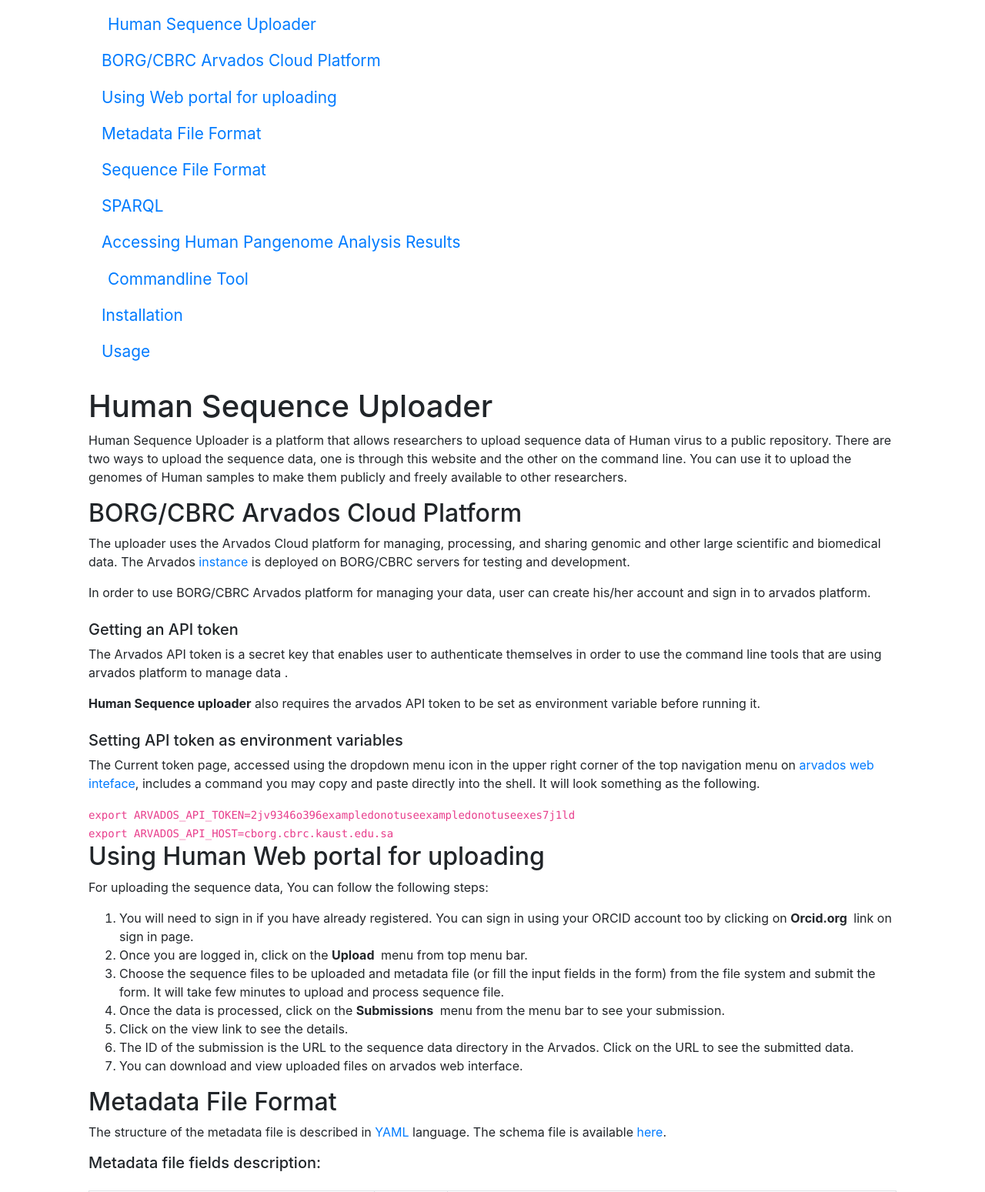
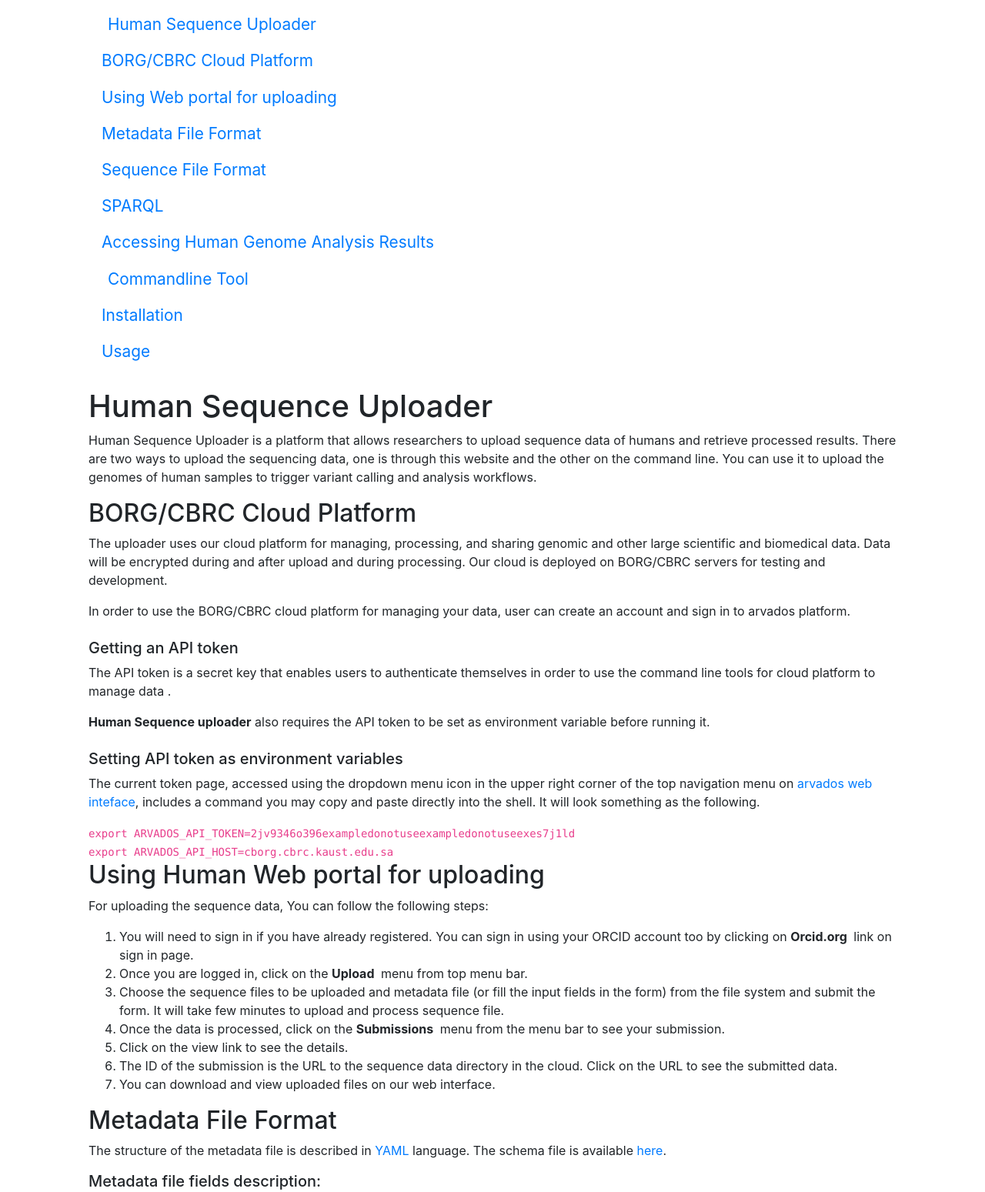
Before and after one commit to TamChiKeung/hseqweb, a Django app: page /doc/ in a window 1280 px wide. Shown: the part 103-1652 px from the top of the page at 77% size. Run offline with Django 3.2, Linux system fonts and the light colour scheme; parts of the project's set-up code (start-up, migrations or seed data) failed here and were passed over; some libraries are stand-ins or nearby versions.

Commit message:
edits to documentation

```diff
--- a/hseqweb/templates/doc.html
+++ b/hseqweb/templates/doc.html
@@ -15,12 +15,13 @@
     <nav id="docs-nav" class="docs-nav navbar">
         <ul class="section-items list-unstyled nav flex-column pb-3">
             <li class="nav-item section-title"><a class="nav-link scrollto active" href="#section-1"><span class="theme-icon-holder mr-2"><i class="fas fa-map-signs"></i></span>Human Sequence Uploader</a></li>
-            <li class="nav-item"><a class="nav-link scrollto" href="#item-1-1">BORG/CBRC Arvados Cloud Platform</a></li>
+            <li class="nav-item"><a class="nav-link scrollto" href="#item-1-1">BORG/CBRC Cloud Platform</a></li>
             <li class="nav-item"><a class="nav-link scrollto" href="#item-1-2">Using Web portal for uploading</a></li>
             <li class="nav-item"><a class="nav-link scrollto" href="#item-1-3">Metadata File Format</a></li>
             <li class="nav-item"><a class="nav-link scrollto" href="#item-1-4">Sequence File Format</a></li>
             <li class="nav-item"><a class="nav-link scrollto" href="#item-1-5">SPARQL</a></li>
-            <li class="nav-item"><a class="nav-link scrollto" href="#item-1-6">Accessing Human Pangenome Analysis Results</a></li>
+            <li class="nav-item"><a class="nav-link scrollto"
+            href="#item-1-6">Accessing Human Genome Analysis Results</a></li>
             <li class="nav-item section-title"><a class="nav-link scrollto active" href="#section-2"><span class="theme-icon-holder mr-2"><i class="fas fa-map-signs"></i></span>Commandline Tool</a></li>
             <li class="nav-item"><a class="nav-link scrollto" href="#item-2-1">Installation</a></li>
             <li class="nav-item"><a class="nav-link scrollto" href="#item-2-2">Usage</a></li>
@@ -33,22 +34,39 @@
                 <header class="docs-header">
                     <h1 class="docs-heading">Human Sequence Uploader<!-- <span class="docs-time">Last updated: </span>--></h1>
                     <section class="docs-intro">
-                        <p>Human Sequence Uploader is a platform that allows researchers to upload sequence data of Human virus to a public
-                        repository. There are two ways to upload the sequence data, one is through this website and the other on the command line.
-                        You can use it to upload the genomes of Human samples to make them publicly and freely available to other researchers.</p>
+                        <p>Human Sequence Uploader is a platform that
+                        allows researchers to upload sequence data of
+                        humans and retrieve processed results. There
+                        are two ways to upload the sequencing data,
+                        one is through this website and the other on
+                        the command line.
+                        You can use it to upload the genomes of human
+                        samples to trigger variant calling and
+                        analysis workflows.</p>
                     </section><!--//docs-intro-->
                     <section class="docs-section" id="item-1-1">
-						<h2 class="section-heading">BORG/CBRC Arvados Cloud Platform</h2>
-						<p>The uploader uses the Arvados Cloud platform for managing, processing, and sharing genomic and other large scientific and biomedical data.
-                        The Arvados <a class="theme-link" href="https://workbench.cborg.cbrc.kaust.edu.sa/" target="_blank">instance</a> is deployed on BORG/CBRC servers for testing and development. </p>
-                        <p>In order to use BORG/CBRC Arvados platform for managing your data, user can create his/her account and sign in to arvados platform.</p>
+						<h2 class="section-heading">BORG/CBRC Cloud Platform</h2>
+						<p>The uploader uses
+                        our cloud platform for managing, processing,
+                        and sharing genomic and other large scientific
+                        and biomedical data. Data will be encrypted
+                        during and after upload and during processing.
+                        Our cloud is deployed on BORG/CBRC servers for testing and development.</p>
+                        <p>In order to use the BORG/CBRC cloud
+                        platform for managing your data, user can
+                        create an account and sign in to arvados
+                        platform.</p>
                         <h5 class="pt-2">Getting an API token</h5>
-                        <p>The Arvados API token is a secret key that enables user to authenticate themselves in order to use the command line tools
-                        that are using arvados platform to manage data .</p>
-                        <p><strong>Human Sequence uploader</strong> also requires the arvados API token to be set as environment variable before running it.</p>
+                        <p>The API token is a secret key that enables users to authenticate themselves in order to use the command line tools
+                        for cloud platform to manage data .</p>
+                        <p><strong>Human Sequence uploader</strong> also requires the API token to be set as environment variable before running it.</p>
                         <h5 class="pt-2">Setting API token as environment variables</h5>
-                        <p>The Current token page, accessed using the dropdown menu icon in the upper right corner of the top navigation menu on <a class="theme-link" href="https://workbench.cborg.cbrc.kaust.edu.sa/" target="_blank">arvados web inteface</a>,
-                        includes a command you may copy and paste directly into the shell. It will look something as the following.</p>
+                        <p>The current token page, accessed using the
+                        dropdown menu icon in the upper right corner
+                        of the top navigation menu
+                        on <a class="theme-link"
+                        href="https://workbench.cborg.cbrc.kaust.edu.sa/"
+                        target="_blank">arvados web inteface</a>, includes a command you may copy and paste directly into the shell. It will look something as the following.</p>
                         <div class="docs-code-block">
 							<code class="shell">export ARVADOS_API_TOKEN=2jv9346o396exampledonotuseexampledonotuseexes7j1ld</code><br />
                             <code class="shell">export ARVADOS_API_HOST=cborg.cbrc.kaust.edu.sa</code>
@@ -63,8 +81,9 @@
 						    <li>Choose the sequence files to be uploaded and metadata file (or fill the input fields in the form) from the file system and submit the form. It will take few minutes to upload and process sequence file.</li>
 						    <li> Once the data is processed, click on the <strong class="mr-1">Submissions</strong> menu from the menu bar to see your submission.</li>
 						    <li>Click on the view link to see the details.</li>
-						    <li>The ID of the submission is the URL to the sequence data directory in the Arvados. Click on the URL to see the submitted data.</li>
-                            <li>You can download and view uploaded files on arvados web interface.</li>
+						    <li>The ID of the submission is the URL to the sequence data directory in the cloud. Click on the URL to see the submitted data.</li>
+                            <li>You can download and view uploaded
+                            files on our web interface.</li>
 						</ol>
 					</section><!--//section-->
 
```
